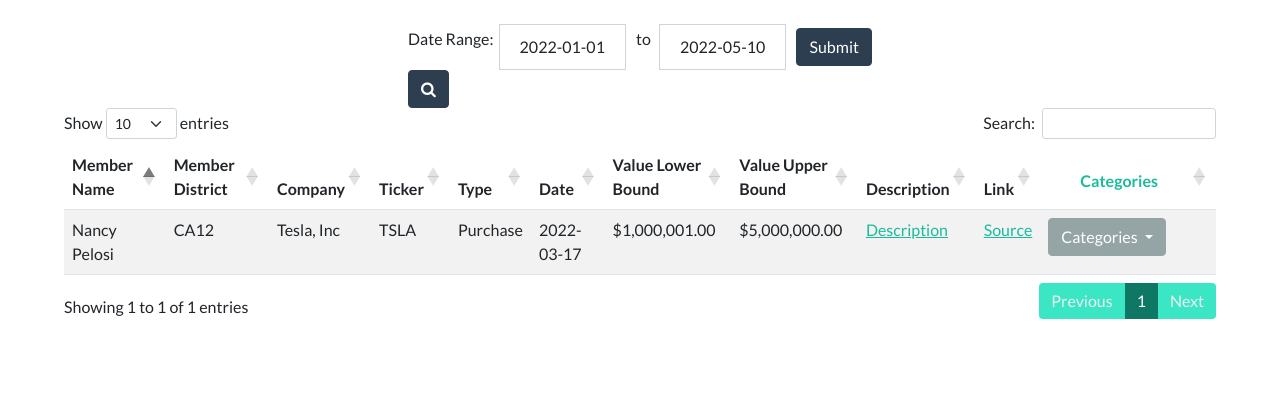
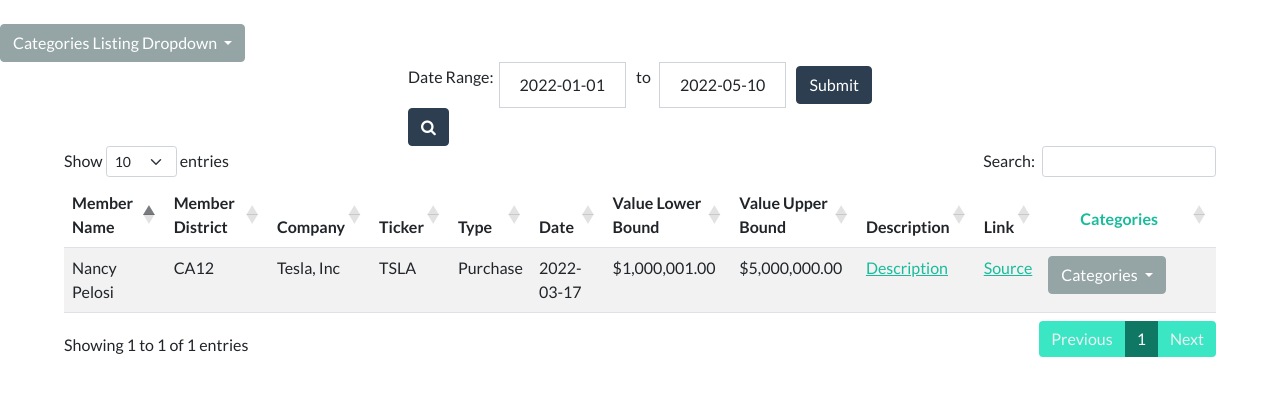
Before and after one commit to Tomyao991203/congressional-stock-trading-monitor, a Flask app: page / in a window 1280 px wide. Shown: the part 72-468 px from the top of the page. Run offline with Flask 2, Linux system fonts and the light colour scheme; data comes from the database, SQL or seed files in the repository; some libraries are stand-ins or nearby versions.

Commit message:
dropdown menu showing current categories

```diff
--- /dev/null
+++ b/templates/partials/category_listing_dropdown.html
@@ -0,0 +1,11 @@
+<div class="dropdown">
+  <button class="btn btn-secondary dropdown-toggle" type="button" id="dropdownMenu3" data-bs-toggle="dropdown" data-bs-auto-close="outside">
+      Categories Listing Dropdown
+    </button>
+  <div class="dropdown-menu">
+      {% for category in categories %}
+          <li>
+              <button type="button" class="dropdown-item" data-bs-toggle="button" id="{{ category }}" autocomplete="off">{{category}}</button>
+          </li>
+      {% endfor %}
+</div>
--- a/templates/transactions.html
+++ b/templates/transactions.html
@@ -4,7 +4,7 @@
     {{ super() }}
 {% endblock %}
 {% block content %}
-
+    {% include "partials/category_listing_dropdown.html" %}
     {% include "partials/transaction_search.html" %}
     {% include "partials/transaction_table.html" %}
 
```
Also changed, not shown: templates/partials/category_dropdown.html (line endings or trailing spaces).
